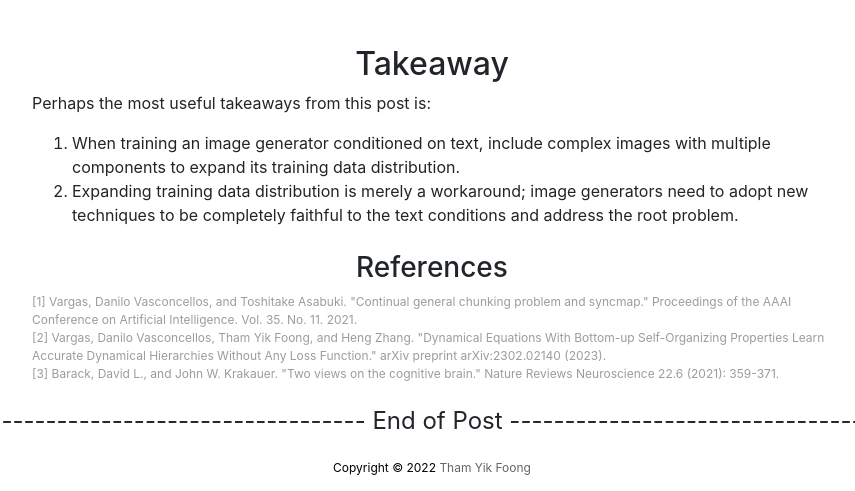
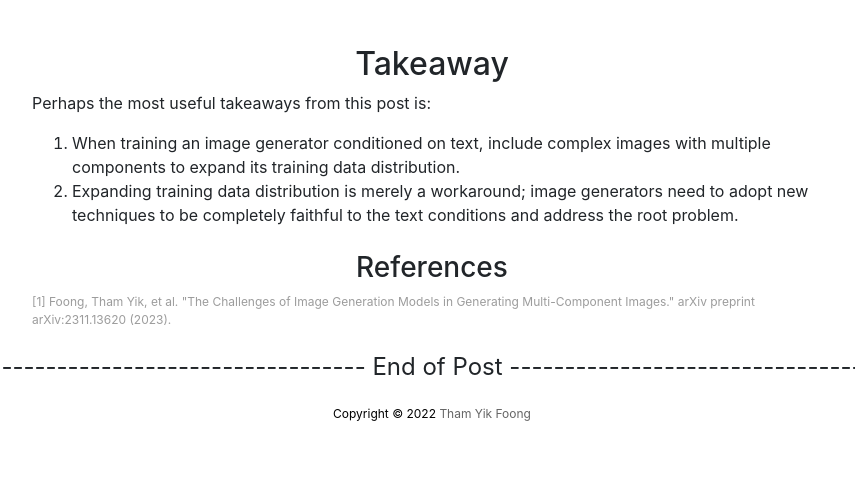
Before and after one commit to zfoong/zfoong.github.io, a plain HTML site: page blog/CIS.html in a window 1280 px wide. Shown: the part 4180-4671 px from the top of the page, without its empty margins (208-1063 px from the left). After the commit the page ends 4617 px from the top, so only its background shows below. Drawn offline with nearby package versions, Linux system fonts and the light colour scheme.

Commit message:
fix reference

```diff
--- a/blog/CIS.html
+++ b/blog/CIS.html
@@ -75,7 +75,7 @@
 		</p>
 
 		<p>
-		However, image generators can face the challenge where they couldn’t generate image faithful to the text descriptions. This get worst when are many components included in the text. For example, given a prompt “<i>A picture of a bassoon, a typewriter keyboard, a go-kart, an American dipper, a chainsaw, a prayer rug, a burrito and a grey fox</i>”. As in 2023, a state-of-the-art open source model like stable diffussion cannot include 100% all the components in a single image.
+		However, image generators can face the challenge where they couldn’t generate image faithful to the text descriptions. This get worst when are many components included in the text. For example, given a prompt “<i>A picture of a bassoon, a typewriter keyboard, a go-kart, an American dipper, a chainsaw, a prayer rug, a burrito and a grey fox</i>”. As in 2023, a state-of-the-art open source model like stable diffussion cannot include 100% all the components in a single image [1].
 		</p>
 
 		<p>
@@ -121,14 +121,9 @@
 			</ol>
 		</p>
 
-
-
-
 		<h3>References</h3>
 		<div id="reference-section">
-			<span>[1] Vargas, Danilo Vasconcellos, and Toshitake Asabuki. "Continual general chunking problem and syncmap." Proceedings of the AAAI Conference on Artificial Intelligence. Vol. 35. No. 11. 2021.</span>
-			<span>[2] Vargas, Danilo Vasconcellos, Tham Yik Foong, and Heng Zhang. "Dynamical Equations With Bottom-up Self-Organizing Properties Learn Accurate Dynamical Hierarchies Without Any Loss Function." arXiv preprint arXiv:2302.02140 (2023).</span>
-			<span>[3] Barack, David L., and John W. Krakauer. "Two views on the cognitive brain." Nature Reviews Neuroscience 22.6 (2021): 359-371.</span>
+			<span>[1] Foong, Tham Yik, et al. "The Challenges of Image Generation Models in Generating Multi-Component Images." arXiv preprint arXiv:2311.13620 (2023).</span>
 		</div>
 
 		</div>
```
